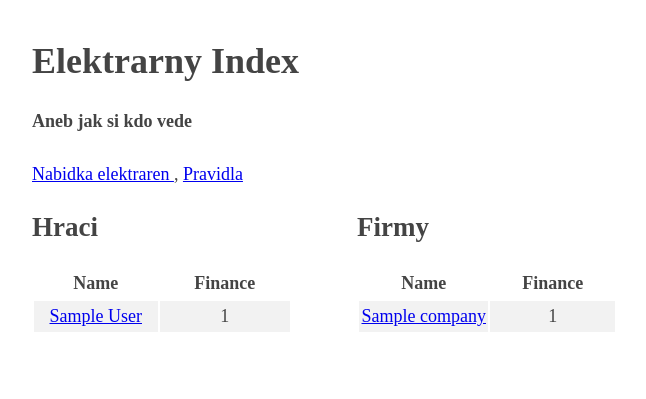
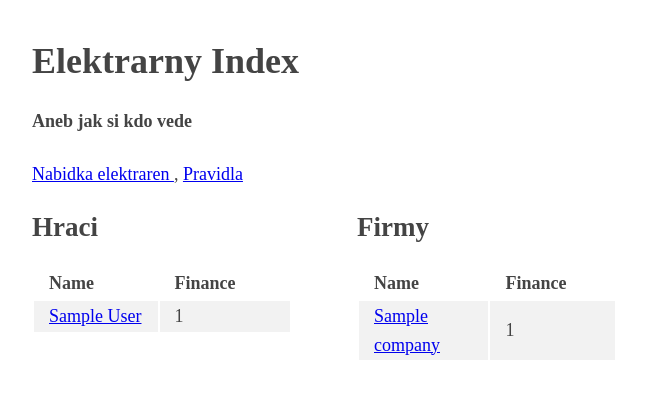
Before and after one commit to SafarRadim/powerplants, a Flask app: page /powerplants in a window 1280 px wide. Shown: the top 399 px of the page, without its empty margins (283-929 px from the left). Run offline with Flask 2, Linux system fonts and the light colour scheme; tables that the repository leaves empty hold one stand-in row (values such as "Sample post").

Commit message:
updated index

```diff
--- a/flaskr/templates/powerplants/index.html
+++ b/flaskr/templates/powerplants/index.html
@@ -14,13 +14,13 @@
             <h2> Hraci </h2>
             <table>
                 <tr>
-                    <th> Name </th>
-                    <th> Finance </th>
+                    <th class="list"> Name </th>
+                    <th class="list"> Finance </th>
                 </tr>
                 {% for user in users %}
                 <tr>
-                    <td> <a href="/powerplants/users/{{ user.id }}"> {{ user.name }}</a> </td>
-                    <td> {{ user.finance }} </td>
+                    <td class="list"> <a href="/powerplants/users/{{ user.id }}"> {{ user.name }}</a> </td>
+                    <td class="list"> {{ user.finance }} </td>
                 </tr>
                 {% endfor %}
             </table>
@@ -30,13 +30,13 @@
             <h2> Firmy </h2>
             <table>
                 <tr>
-                    <th> Name </th>
-                    <th> Finance </th>
+                    <th class="list"> Name </th>
+                    <th class="list"> Finance </th>
                 </tr>
                 {% for company in companies %}
                 <tr>
-                    <td> <a href="/powerplants/companies/{{ company.id }}"> {{company.name }} </a> </td>
-                    <td> {{ company.finance }} </td>
+                    <td class="list"> <a href="/powerplants/companies/{{ company.id }}"> {{company.name }} </a> </td>
+                    <td class="list"> {{ company.finance }} </td>
                 </tr>
                 {% endfor %}
             </table>
```
